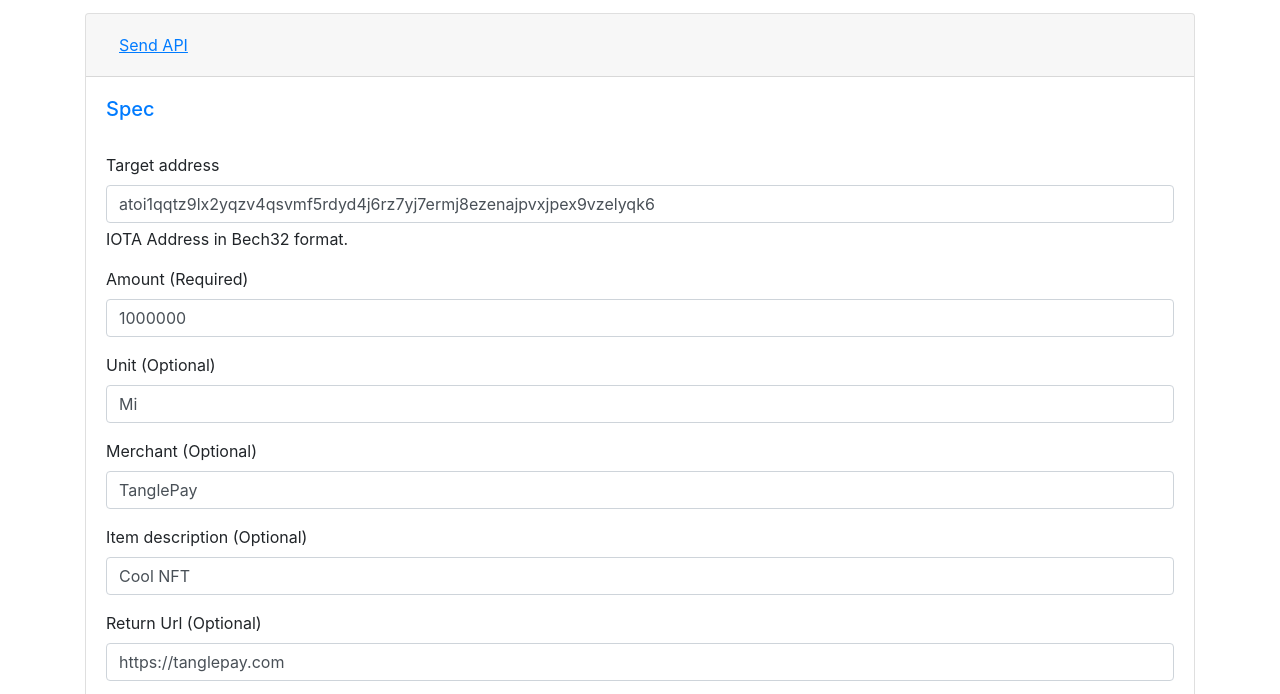
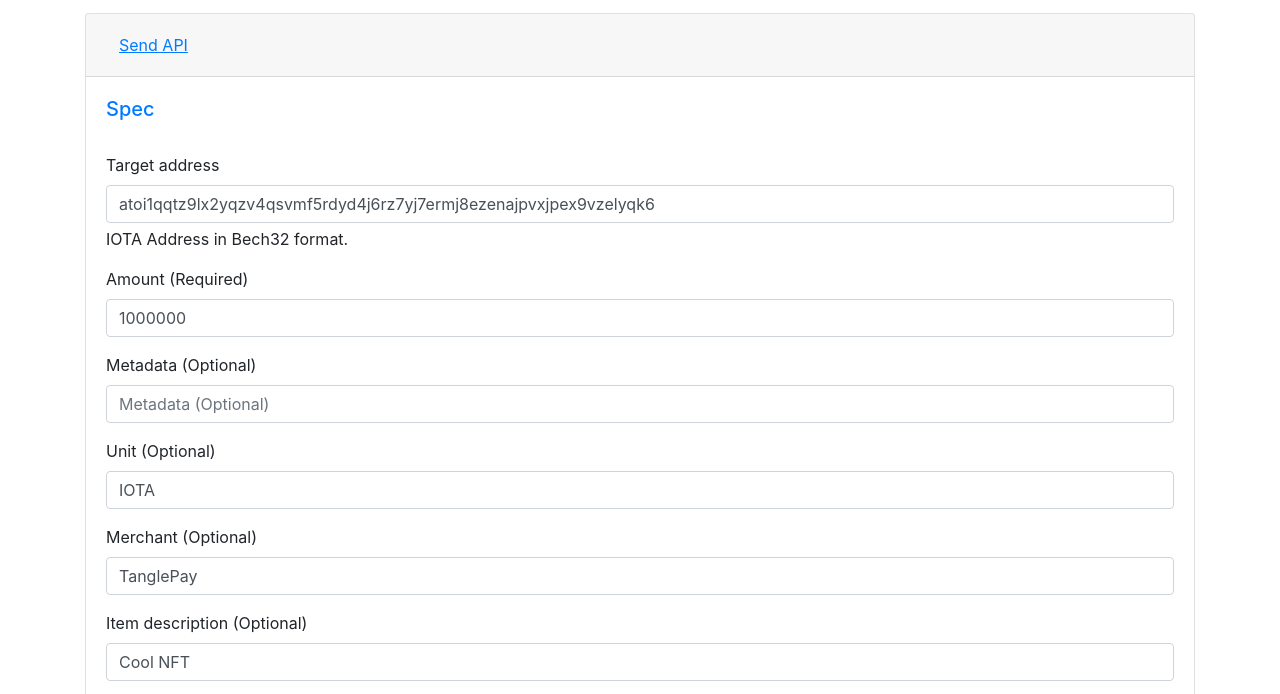
Before and after one commit to TanglePay/TanglePay-DeepLink, a plain HTML site: page index.html in a window 1280 px wide. Both pictures are taken after a click on the button "Send API". Shown: the part 83-777 px from the top of the page. Drawn offline with nearby package versions, Linux system fonts and the light colour scheme.

Commit message:
feat: add metadata field

```diff
--- a/index.html
+++ b/index.html
@@ -80,13 +80,23 @@
                                     />
                                 </div>
                                 <div class="mb-3">
+                                    <label for="send_id_metadata" class="form-label">Metadata (Optional)</label>
+                                    <input
+                                        type="text"
+                                        class="form-control"
+                                        id="send_id_metadata"
+                                        value=""
+                                        placeholder="Metadata (Optional)"
+                                    />
+                                </div>
+                                <div class="mb-3">
                                     <label for="send_id_unit" class="form-label">Unit (Optional)</label>
                                     <input
                                         type="text"
                                         class="form-control"
                                         id="send_id_unit"
-                                        value="Mi"
-                                        placeholder="Unit (Required)"
+                                        value="IOTA"
+                                        placeholder="Unit (Optional)"
                                     />
                                 </div>
                                 <div class="mb-3">
@@ -270,6 +280,7 @@
                 var value8 = document.getElementById('send_id_tag').value || ''
                 var value9 = document.getElementById('send_id_assetId').value || ''
                 var value10 = document.getElementById('send_id_nftId').value || ''
+                var metadata = document.getElementById('send_id_metadata').value || ''
                 var link =
                     'tanglepay://send/' +
                     value1 +
@@ -290,7 +301,9 @@
                     '&assetId=' +
                     value9 +
                     '&nftId=' +
-                    value10
+                    value10 +
+                    '&metadata=' +
+                    metadata
                 renderUrl(link, 'send-url', 'send-qr')
             }
 
```
